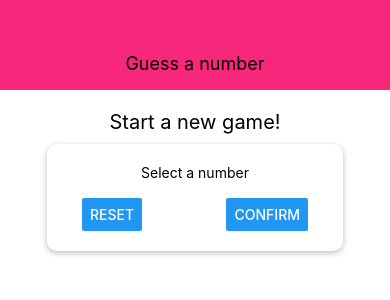
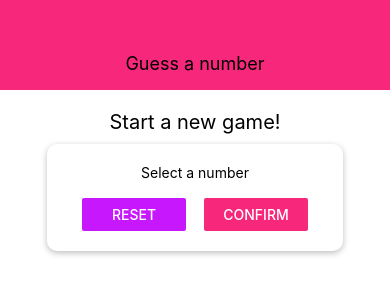
Before and after one commit to leosuncin/unga, a React Native app: screen / in a window 390 px wide. Shown: the top 300 px of the page. Built offline with nearby package versions, Linux system fonts and the light colour scheme.

Commit message:
refactor: Extract colors to constants file

```diff
--- a/components/header.tsx
+++ b/components/header.tsx
@@ -1,6 +1,8 @@
 import PropTypes from 'prop-types';
 import React from 'react';
 import { StyleSheet, Text, View } from 'react-native';
+
+import { PRIMARY_COLOR } from '../constants/colors';
 
 type HeaderProps = {
   title: string;
@@ -20,7 +22,7 @@ const styles = StyleSheet.create({
     width: '100%',
     height: 90,
     paddingTop: 36,
-    backgroundColor: '#f7287b',
+    backgroundColor: PRIMARY_COLOR,
     alignItems: 'center',
     justifyContent: 'center',
   },
--- /dev/null
+++ b/constants/colors.ts
@@ -0,0 +1,3 @@
+export const PRIMARY_COLOR = '#f7287b';
+
+export const ACCENT_COLOR = '#c717fc';
--- a/screens/start-game.tsx
+++ b/screens/start-game.tsx
@@ -1,7 +1,8 @@
 import React from 'react';
-import { View, Text, StyleSheet, TextInput, Button } from 'react-native';
+import { Button, StyleSheet, Text, TextInput, View } from 'react-native';
 
 import Card from '../components/card';
+import { ACCENT_COLOR, PRIMARY_COLOR } from '../constants/colors';
 
 const StartGameScreen = () => {
   return (
@@ -11,8 +12,12 @@ const StartGameScreen = () => {
         <Text>Select a number</Text>
         <TextInput keyboardType="numeric" />
         <View style={styles.buttonContainer}>
-          <Button title="Reset" onPress={() => {}} />
-          <Button title="Confirm" onPress={() => {}} />
+          <View style={styles.button}>
+            <Button title="Reset" onPress={() => {}} color={ACCENT_COLOR} />
+          </View>
+          <View style={styles.button}>
+            <Button title="Confirm" onPress={() => {}} color={PRIMARY_COLOR} />
+          </View>
         </View>
       </Card>
     </View>
@@ -39,6 +44,9 @@ const styles = StyleSheet.create({
     justifyContent: 'space-between',
     paddingHorizontal: 15,
   },
+  button: {
+    width: '46%',
+  },
 });
 
 export default StartGameScreen;
```
